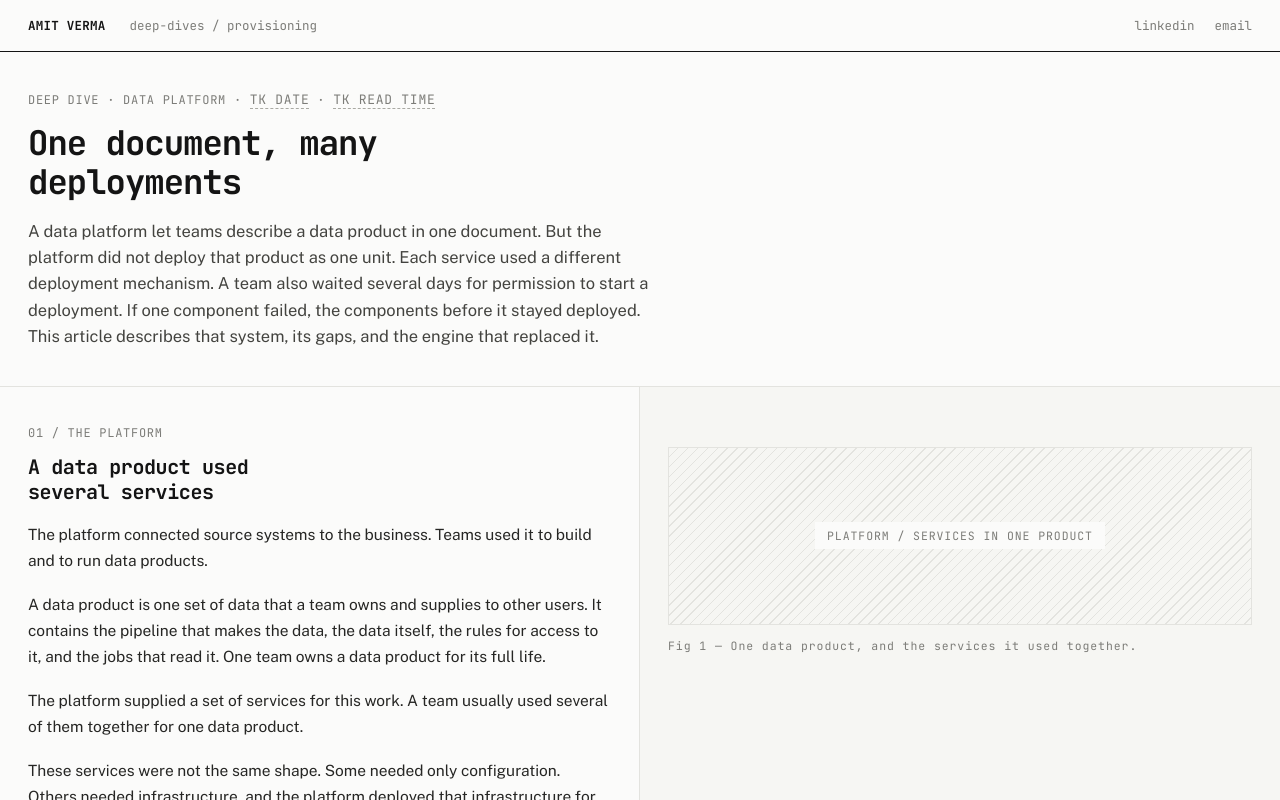
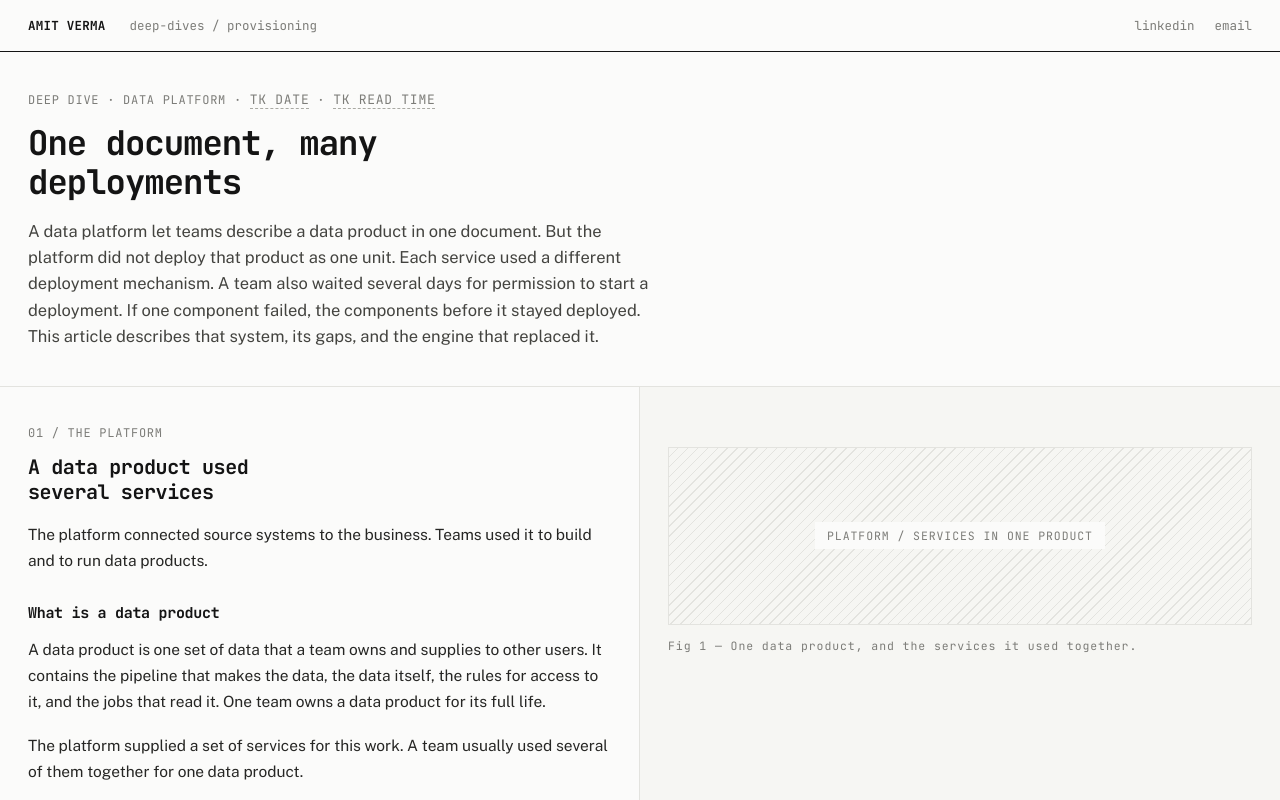
Before and after one commit to amit-00/portfolio, a Next.js app: page /deep-dives/provisioning in a window 1280 px wide. Shown: the top 800 px of the page. Built offline with nearby package versions, Linux system fonts and the light colour scheme.

Commit message:
content: add a heading over the data product definition
The definition was buried in running prose. A heading makes it findable
for a reader who meets the term later in the article and needs to come
back for it.

```diff
--- a/app/deep-dives/provisioning/page.tsx
+++ b/app/deep-dives/provisioning/page.tsx
@@ -104,6 +104,7 @@
           The platform connected source systems to the business. Teams used it
           to build and to run data products.
         </p>
+        <h3>What is a data product</h3>
         <p>
           A data product is one set of data that a team owns and supplies to
           other users. It contains the pipeline that makes the data, the data
```
